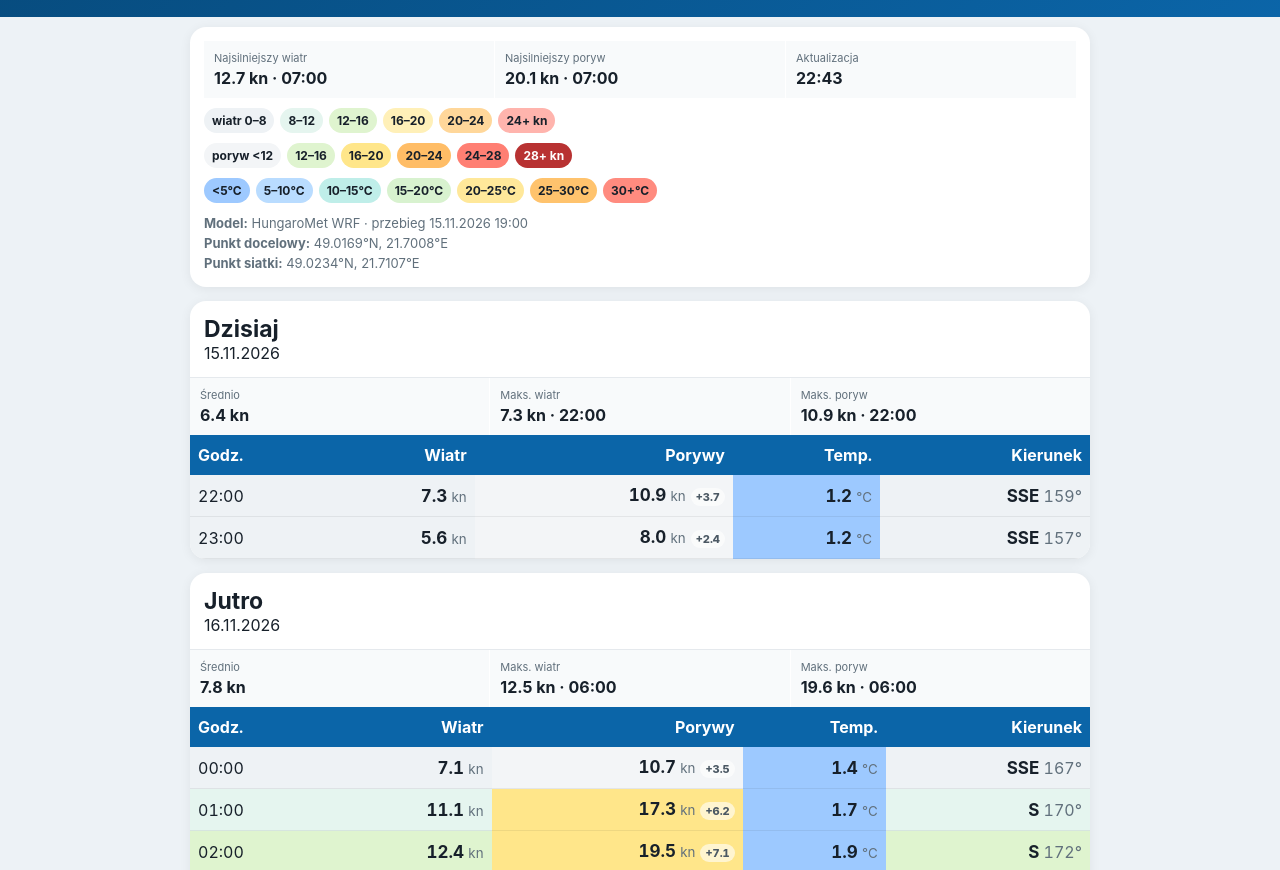
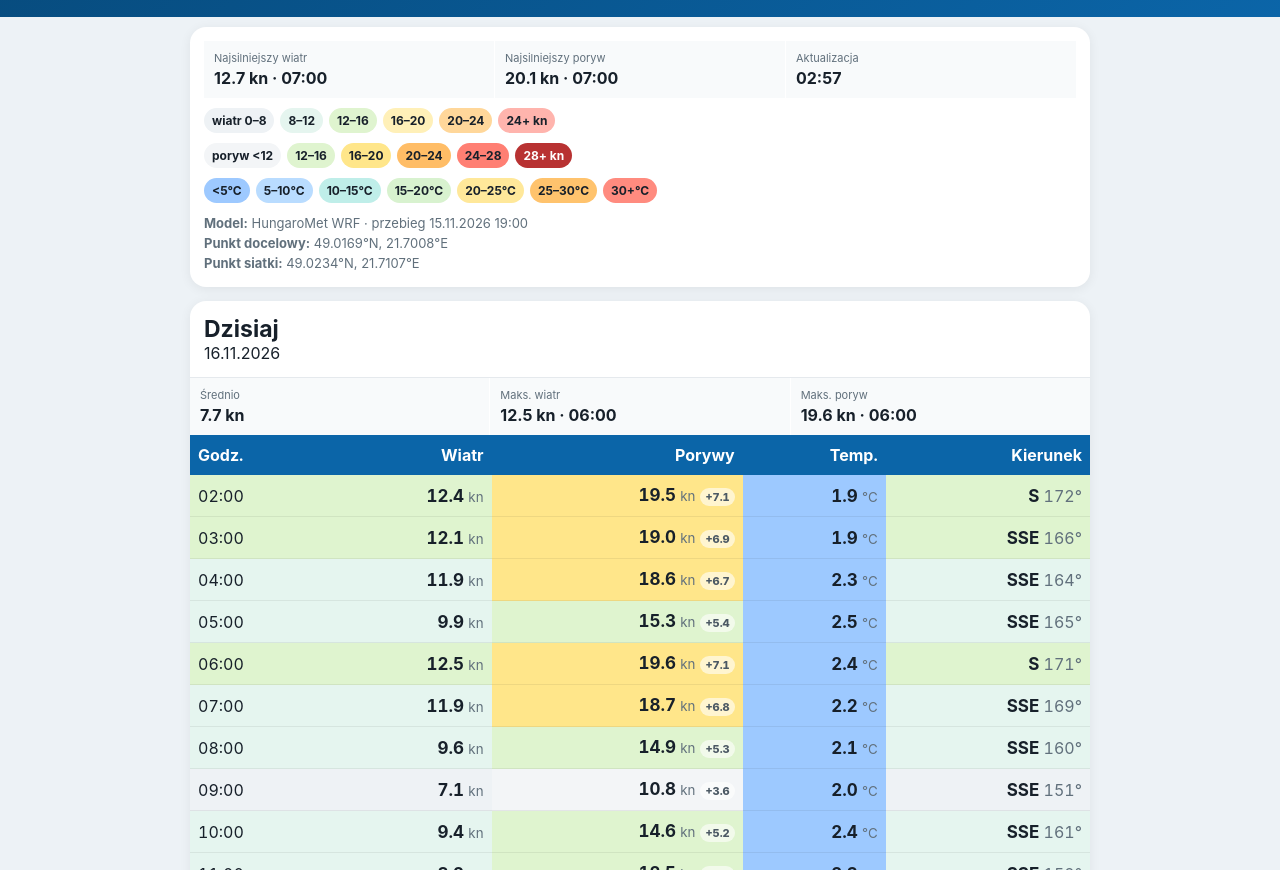
Before and after one commit to stahosa-code/Domasa-wrf, a plain HTML site: page index.html in a window 1280 px wide. Shown: the part 82-952 px from the top of the page. Drawn offline with Linux system fonts and the light colour scheme.

Commit message:
Aktualizacja prognozy WRF Domasza

```diff
--- a/index.html
+++ b/index.html
@@ -40,7 +40,7 @@ footer{text-align:center;color:#61707c;font-size:12px;padding:8px 12px 24px}
 <div class="heroGrid">
 <div><span>Najsilniejszy wiatr</span><b>12.7 kn · 07:00</b></div>
 <div><span>Najsilniejszy poryw</span><b>20.1 kn · 07:00</b></div>
-<div><span>Aktualizacja</span><b>22:43</b></div>
+<div><span>Aktualizacja</span><b>02:57</b></div>
 </div>
 <div class="legend"><i style="background:var(--calm)">wiatr 0–8</i><i style="background:var(--light)">8–12</i><i style="background:var(--good)">12–16</i><i style="background:var(--strong)">16–20</i><i style="background:var(--vstrong)">20–24</i><i style="background:var(--hard)">24+ kn</i></div>
 <div class="legend"><i style="background:#f3f5f7">poryw &lt;12</i><i style="background:#dff4cf">12–16</i><i style="background:#ffe68a">16–20</i><i style="background:#ffbd66">20–24</i><i style="background:#ff7f73">24–28</i><i style="background:#b83232;color:#fff">28+ kn</i></div>
@@ -51,52 +51,14 @@ footer{text-align:center;color:#61707c;font-size:12px;padding:8px 12px 24px}
 </div>
 
 <section class="card">
-<div class="dayhead"><h2>Dzisiaj</h2><div>15.11.2026</div></div>
+<div class="dayhead"><h2>Dzisiaj</h2><div>16.11.2026</div></div>
 <div class="stats">
-<div><span>Średnio</span><b>6.4 kn</b></div>
-<div><span>Maks. wiatr</span><b>7.3 kn · 22:00</b></div>
-<div><span>Maks. poryw</span><b>10.9 kn · 22:00</b></div>
-</div>
-<div class="wrap"><table><thead><tr><th>Godz.</th><th>Wiatr</th><th>Porywy</th><th>Temp.</th><th>Kierunek</th></tr></thead>
-<tbody>
-<tr class="calm">
-<td class="time">22:00</td>
-<td><b>7.3</b> <small>kn</small></td>
-<td class="gust g-neutral"><b>10.9</b> <small>kn</small><span class="delta">+3.7</span></td>
-<td class="temp t-vcold"><b>1.2</b> <small>°C</small></td>
-<td><b>SSE</b> <span class="deg">159°</span></td>
-</tr>
-<tr class="calm">
-<td class="time">23:00</td>
-<td><b>5.6</b> <small>kn</small></td>
-<td class="gust g-neutral"><b>8.0</b> <small>kn</small><span class="delta">+2.4</span></td>
-<td class="temp t-vcold"><b>1.2</b> <small>°C</small></td>
-<td><b>SSE</b> <span class="deg">157°</span></td>
-</tr></tbody></table></div>
-</section>
-<section class="card">
-<div class="dayhead"><h2>Jutro</h2><div>16.11.2026</div></div>
-<div class="stats">
-<div><span>Średnio</span><b>7.8 kn</b></div>
+<div><span>Średnio</span><b>7.7 kn</b></div>
 <div><span>Maks. wiatr</span><b>12.5 kn · 06:00</b></div>
 <div><span>Maks. poryw</span><b>19.6 kn · 06:00</b></div>
 </div>
 <div class="wrap"><table><thead><tr><th>Godz.</th><th>Wiatr</th><th>Porywy</th><th>Temp.</th><th>Kierunek</th></tr></thead>
 <tbody>
-<tr class="calm">
-<td class="time">00:00</td>
-<td><b>7.1</b> <small>kn</small></td>
-<td class="gust g-neutral"><b>10.7</b> <small>kn</small><span class="delta">+3.5</span></td>
-<td class="temp t-vcold"><b>1.4</b> <small>°C</small></td>
-<td><b>SSE</b> <span class="deg">167°</span></td>
-</tr>
-<tr class="light">
-<td class="time">01:00</td>
-<td><b>11.1</b> <small>kn</small></td>
-<td class="gust g-strong"><b>17.3</b> <small>kn</small><span class="delta">+6.2</span></td>
-<td class="temp t-vcold"><b>1.7</b> <small>°C</small></td>
-<td><b>S</b> <span class="deg">170°</span></td>
-</tr>
 <tr class="good">
 <td class="time">02:00</td>
 <td><b>12.4</b> <small>kn</small></td>
@@ -253,7 +215,7 @@ footer{text-align:center;color:#61707c;font-size:12px;padding:8px 12px 24px}
 </tr></tbody></table></div>
 </section>
 <section class="card">
-<div class="dayhead"><h2>Pojutrze</h2><div>17.11.2026</div></div>
+<div class="dayhead"><h2>Jutro</h2><div>17.11.2026</div></div>
 <div class="stats">
 <div><span>Średnio</span><b>6.5 kn</b></div>
 <div><span>Maks. wiatr</span><b>12.7 kn · 07:00</b></div>
```
